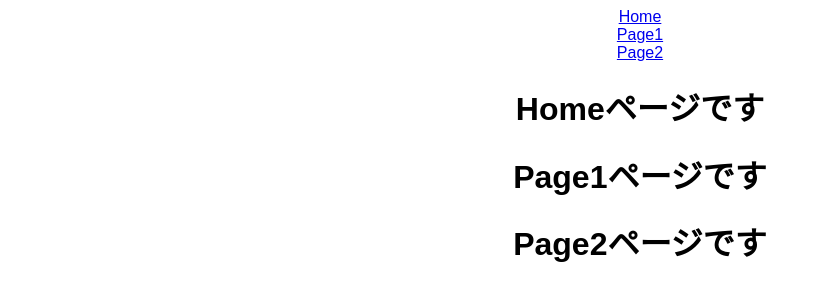
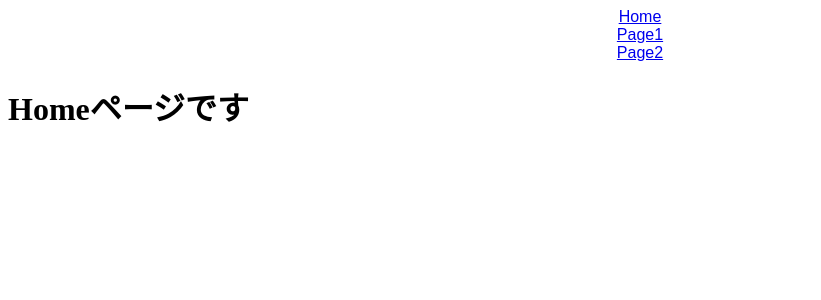
Before and after one commit to jun-yuaka/react_router, a React (Create React App) app: page / in a window 1280 px wide. Shown: the top 300 px of the page, without its empty margins (0-821 px from the left). Built offline with nearby package versions, Linux system fonts and the light colour scheme.

Commit message:
ページ遷移実装

```diff
--- a/src/App.js
+++ b/src/App.js
@@ -1,4 +1,4 @@
-import { BrowserRouter, Link } from "react-router-dom";
+import { BrowserRouter, Link, Switch, Route } from "react-router-dom";
 
 import { Home } from "./Home";
 import { Page1 } from "./Page1";
@@ -14,10 +14,18 @@ export default function App() {
         <Link to="/page1">Page1</Link>
         <br />
         <Link to="/page2">Page2</Link>
-        <Home />
-        <Page1 />
-        <Page2 />
       </div>
+      <Switch>
+        <Route exact path="/">
+          <Home />
+        </Route>
+        <Route path="/page1">
+          <Page1 />
+        </Route>
+        <Route path="/page2">
+          <Page2 />
+        </Route>
+      </Switch>
     </BrowserRouter>
   );
 }
```
